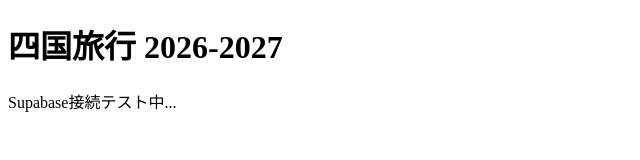
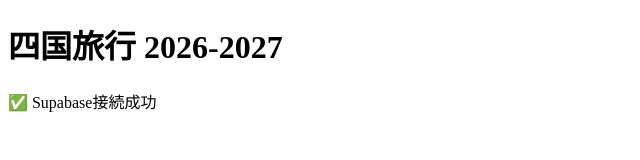
Before and after one commit to shg6wty74r-ux/-shikoku-trip, a plain HTML site: page index.html in a window 1280 px wide. Shown: the full height of the page, 0-640 px from the left. Drawn offline with nearby package versions, Linux system fonts and the light colour scheme.

Commit message:
Update index.html

```diff
--- a/index.html
+++ b/index.html
@@ -4,25 +4,34 @@
   <meta charset="utf-8">
   <meta name="viewport" content="width=device-width,initial-scale=1">
   <title>四国旅行 2026-2027</title>
-  <script src="https://cdn.jsdelivr.net/npm/@supabase/supabase-js@2"></script>
+  <script src="https://cdn.jsdelivr.net/npm/@supabase/supabase-js@2.45.4/dist/umd/supabase.min.js"></script>
 </head>
 <body>
   <h1>四国旅行 2026-2027</h1>
-  <p>Supabase接続テスト中...</p>
+  <p id="status">Supabase接続テスト中...</p>
 
   <script>
     const SUPABASE_URL = 'https://qltxyejkmucnlvazczyf.supabase.co';
     const SUPABASE_KEY = 'eyJhbGciOiJIUzI1NiIsInR5cCI6IkpXVCJ9.eyJpc3MiOiJzdXBhYmFzZSIsInJlZiI6InFsdHh5ZWprbXVjbmx2YXpjenlmIiwicm9sZSI6ImFub24iLCJpYXQiOjE3OTI1ODU0MjQsImV4cCI6MjEwODE2MTQyNH0.Ikp2yC3Bfqxqj6-ekb3TzbLBectbzR8HF8zEDse4fPk';
+
     const { createClient } = window.supabase;
+    const supabaseClient = createClient(SUPABASE_URL, SUPABASE_KEY);
 
-const supabaseClient = createClient(
-  SUPABASE_URL,
-  SUPABASE_KEY
-);
+    const statusEl = document.getElementById('status');
 
-console.log("Supabase initialized:", supabaseClient);
+    async function testConnection() {
+      try {
+        const { error } = await supabaseClient.auth.getSession();
+        if (error) throw error;
+        statusEl.textContent = '✅ Supabase接続成功';
+        console.log('Supabase initialized:', supabaseClient);
+      } catch (e) {
+        statusEl.textContent = '❌ 接続失敗: ' + e.message;
+        console.error(e);
+      }
+    }
 
-    console.log("Supabase initialized:", supabase);
+    testConnection();
   </script>
 </body>
 </html>
```
